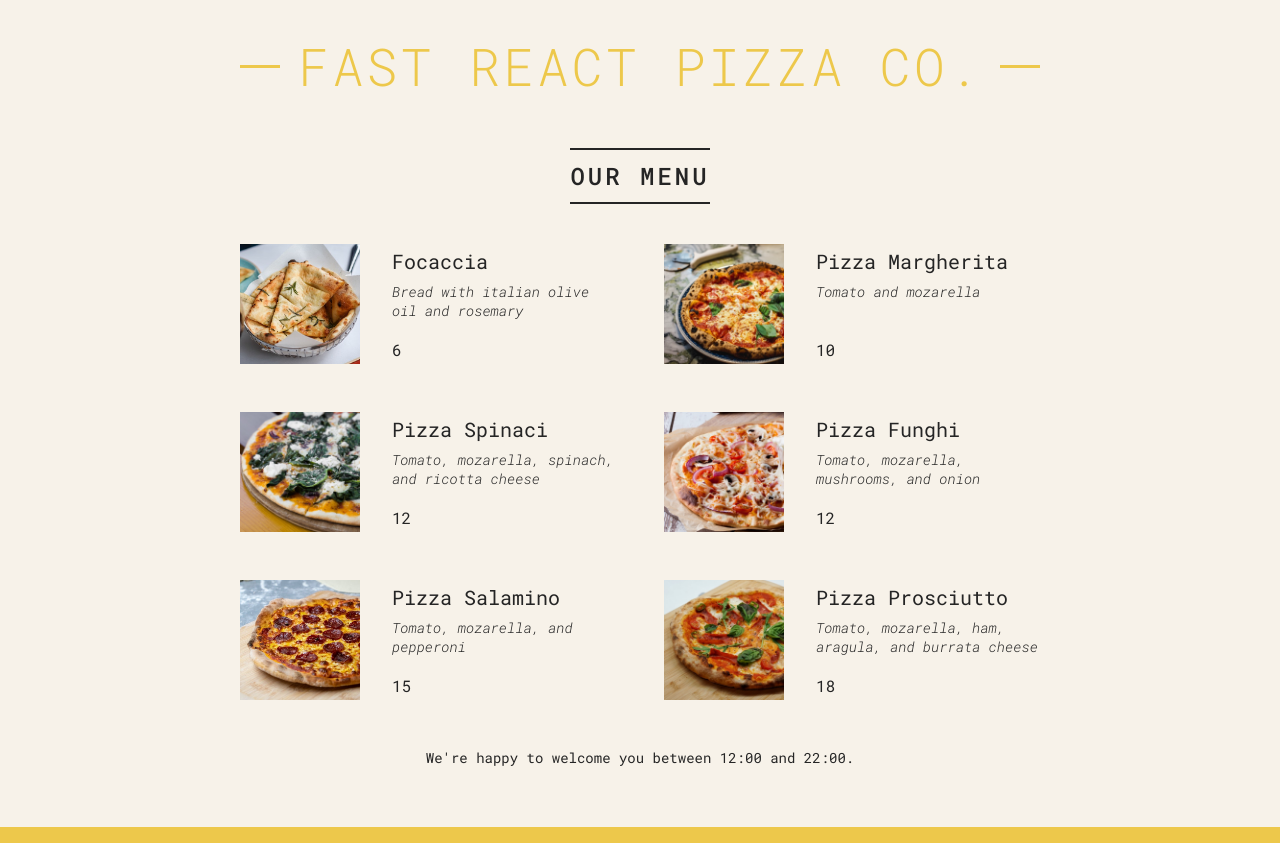
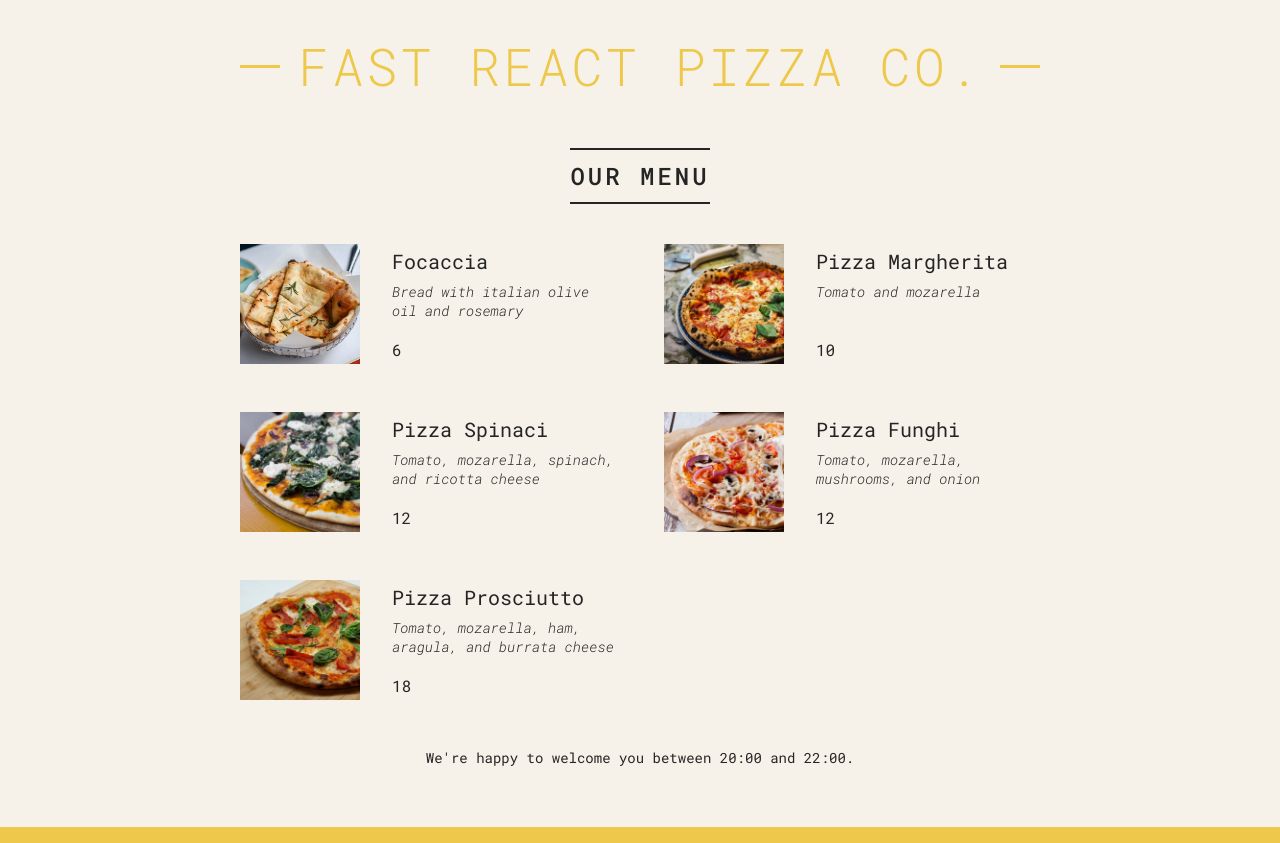
Before and after one commit to P666R/Pizza-Menu-React, a React (Vite) app: page / in a window 1280 px wide. Built offline with nearby package versions, Linux system fonts and the light colour scheme.

Commit message:
conditional rendering with multiple returns

```diff
--- a/src/App.jsx
+++ b/src/App.jsx
@@ -82,7 +82,9 @@ function Menu() {
   );
 }
 
-function Pizza({ name, photoName, ingredients, price }) {
+function Pizza({ name, photoName, ingredients, price, soldOut }) {
+  if (soldOut) return null;
+
   return (
     <li className="pizza">
       <img src={photoName} alt={name} />
@@ -97,7 +99,7 @@ function Pizza({ name, photoName, ingredients, price }) {
 
 function Footer() {
   const hour = new Date().getHours();
-  const openHour = 12;
+  const openHour = 20;
   const closeHour = 22;
   const isOpen = hour >= openHour && hour <= closeHour;
 
```
